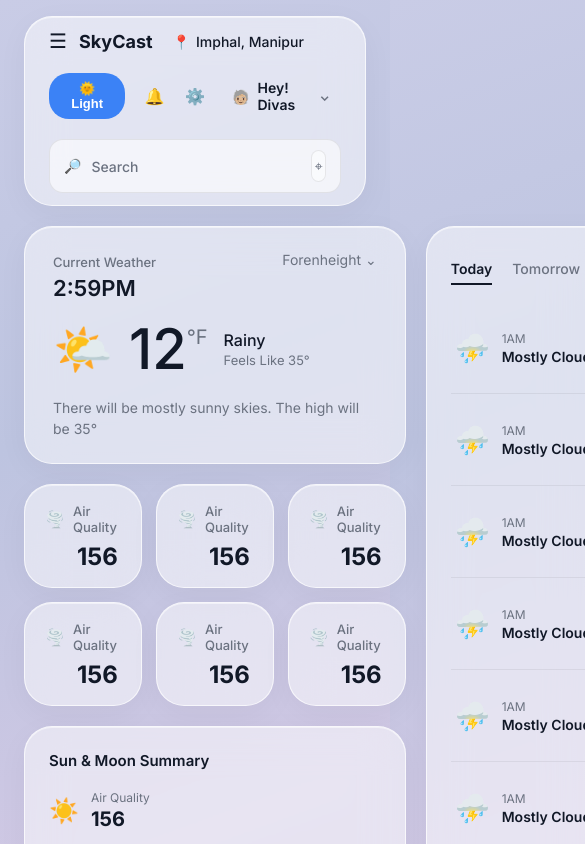
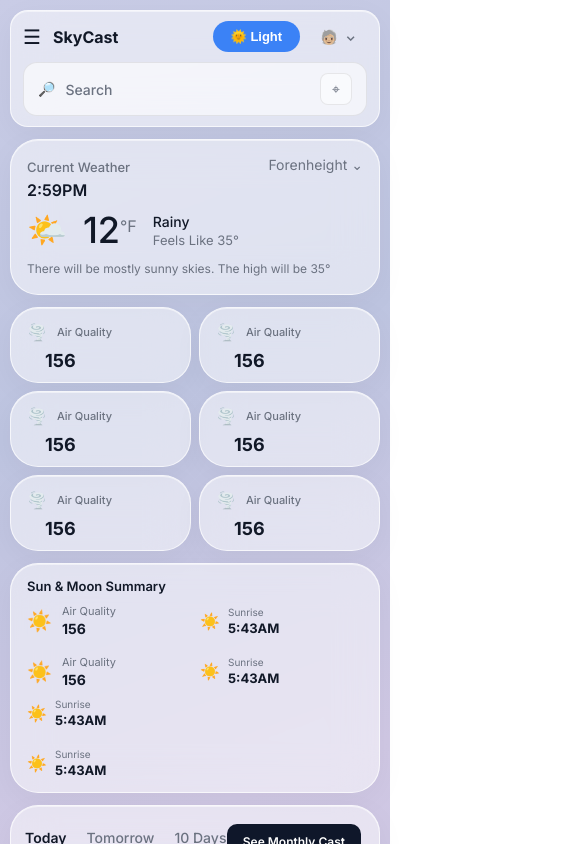
Before and after one commit to Divasdev/Let-S-React, a React (Vite) app in the folder Weather-App/: page / in a window 390 px wide. Shown: the top 844 px of the page, 585 px wide, since content can reach past the window. Built offline with nearby package versions, Linux system fonts and the light colour scheme.

Commit message:
UI COMPLETED

```diff
--- a/Weather-App/src/App.css
+++ b/Weather-App/src/App.css
@@ -6,3 +6,27 @@
   flex-direction: column;
   gap: 20px;
 }
+
+/* ── Tablet ─────────────────────────── */
+@media (max-width: 1024px) {
+  .app-shell {
+    padding: 14px 18px;
+    gap: 16px;
+  }
+}
+
+/* ── Mobile ─────────────────────────── */
+@media (max-width: 768px) {
+  .app-shell {
+    padding: 12px 14px;
+    gap: 14px;
+  }
+}
+
+/* ── Small Mobile ────────────────────── */
+@media (max-width: 480px) {
+  .app-shell {
+    padding: 10px 10px;
+    gap: 12px;
+  }
+}
--- a/Weather-App/src/components/CurrentWeatherHero/CurrentWeatherHero.css
+++ b/Weather-App/src/components/CurrentWeatherHero/CurrentWeatherHero.css
@@ -98,3 +98,71 @@
   line-height: 1.5;
   color: var(--text-secondary);
 }
+
+/* ── Tablet ─────────────────────────── */
+@media (max-width: 1024px) {
+  .current-weather-card {
+    padding: 20px 22px;
+    gap: 16px;
+  }
+
+  .temperature h1 {
+    font-size: 48px;
+  }
+
+  .weather-icon {
+    font-size: 42px;
+  }
+}
+
+/* ── Mobile ─────────────────────────── */
+@media (max-width: 768px) {
+  .current-weather-card {
+    padding: 18px 20px;
+    gap: 14px;
+  }
+
+  .temperature h1 {
+    font-size: 42px;
+  }
+
+  .weather-icon {
+    font-size: 38px;
+  }
+
+  .current-time {
+    font-size: 18px;
+  }
+}
+
+/* ── Small Mobile ────────────────────── */
+@media (max-width: 480px) {
+  .current-weather-card {
+    padding: 16px;
+    gap: 12px;
+  }
+
+  .temperature h1 {
+    font-size: 36px;
+  }
+
+  .temperature span {
+    font-size: 16px;
+  }
+
+  .weather-icon {
+    font-size: 32px;
+  }
+
+  .current-time {
+    font-size: 16px;
+  }
+
+  .weather-details h3 {
+    font-size: 14px;
+  }
+
+  .weather-description {
+    font-size: 12px;
+  }
+}
--- a/Weather-App/src/components/Forecast/ForecastList.jsx
+++ b/Weather-App/src/components/Forecast/ForecastList.jsx
@@ -16,6 +16,7 @@ export function ForecastList(){
           <ForecastRow />
           <ForecastRow />
           <ForecastRow />
+          <ForecastRow />
         </div>
 
         <div className="scroll-indicator">▼</div>
--- a/Weather-App/src/components/Forecast/ForecastRow.css
+++ b/Weather-App/src/components/Forecast/ForecastRow.css
@@ -88,3 +88,71 @@
   margin-left: auto;
   text-align: right;
 }
+
+/* ── Tablet ─────────────────────────── */
+@media (max-width: 1024px) {
+  .forecast-row {
+    gap: 14px;
+    padding: 12px 4px;
+  }
+
+  .forecast-left {
+    min-width: 130px;
+  }
+
+  .forecast-temp {
+    font-size: 26px;
+    min-width: 58px;
+  }
+}
+
+/* ── Mobile ─────────────────────────── */
+@media (max-width: 768px) {
+  .forecast-row {
+    gap: 10px;
+    padding: 10px 2px;
+  }
+
+  .forecast-left {
+    min-width: unset;
+    flex: 1;
+    gap: 10px;
+  }
+
+  .forecast-divider {
+    display: none;
+  }
+
+  .forecast-temp {
+    font-size: 22px;
+    min-width: unset;
+  }
+
+  .forecast-extra {
+    font-size: 11px;
+  }
+}
+
+/* ── Small Mobile ────────────────────── */
+@media (max-width: 480px) {
+  .forecast-row {
+    gap: 8px;
+    padding: 9px 2px;
+  }
+
+  .forecast-weather-icon {
+    font-size: 22px;
+  }
+
+  .forecast-condition {
+    font-size: 12px;
+  }
+
+  .forecast-time {
+    font-size: 11px;
+  }
+
+  .forecast-temp {
+    font-size: 20px;
+  }
+}
--- a/Weather-App/src/components/Layout/MainLayout.css
+++ b/Weather-App/src/components/Layout/MainLayout.css
@@ -14,7 +14,7 @@
 .left-panel {
   display: flex;
   flex-direction: column;
-
+  justify-content: space-between;
   gap: 20px;
 }
 
@@ -30,6 +30,44 @@
   -webkit-backdrop-filter: blur(20px);
 
   padding: 24px;
+}
 
-  max-height: calc(100vh - 100px);
+/* ── Tablet ─────────────────────────── */
+@media (max-width: 1024px) {
+  .main-layout {
+    grid-template-columns: 1fr 1fr;
+    gap: 16px;
+  }
 }
+
+/* ── Mobile — stack vertically ───────── */
+@media (max-width: 768px) {
+  .main-layout {
+    grid-template-columns: 1fr;
+    gap: 14px;
+  }
+
+  .left-panel {
+    justify-content: flex-start;
+    gap: 14px;
+  }
+
+  .right-panel {
+    padding: 18px;
+  }
+}
+
+/* ── Small Mobile ────────────────────── */
+@media (max-width: 480px) {
+  .main-layout {
+    gap: 12px;
+  }
+
+  .left-panel {
+    gap: 12px;
+  }
+
+  .right-panel {
+    padding: 14px;
+  }
+}
--- a/Weather-App/src/components/Navbar/Navbar.css
+++ b/Weather-App/src/components/Navbar/Navbar.css
@@ -173,16 +173,70 @@
   color: var(--text-secondary);
 }
 
-/* RESPONSIVE */
-
-@media (max-width: 1100px) {
+/* ── Tablet ─────────────────────────── */
+@media (max-width: 1024px) {
   .navbar {
-    flex-wrap: wrap;
+    gap: 14px;
+    padding: 12px 18px;
   }
 
   .navbar-center {
-    order: 3;
-    max-width: 100%;
-    flex-basis: 100%;
+    max-width: 280px;
+  }
+
+  .location-display {
+    display: none;
   }
 }
+
+/* ── Mobile ─────────────────────────── */
+@media (max-width: 768px) {
+  .navbar {
+    flex-wrap: wrap;
+    gap: 10px;
+    padding: 12px 16px;
+    border-radius: var(--radius-xl);
+  }
+
+  .navbar-left {
+    gap: 12px;
+  }
+
+  /* Search bar drops to second row */
+  .navbar-center {
+    order: 3;
+    flex-basis: 100%;
+    max-width: 100%;
+  }
+
+  .navbar-right {
+    gap: 8px;
+  }
+
+  /* Hide settings button on mobile */
+  .settings-btn {
+    display: none;
+  }
+
+  /* Compact profile — just emoji + arrow */
+  .profile span:nth-child(2) {
+    display: none;
+  }
+}
+
+/* ── Small Mobile ────────────────────── */
+@media (max-width: 480px) {
+  .navbar {
+    padding: 10px 12px;
+    border-radius: var(--radius-lg);
+  }
+
+  .brand-text {
+    font-size: 16px;
+  }
+
+  /* Hide notification button too */
+  .notification-btn {
+    display: none;
+  }
+}
--- a/Weather-App/src/components/StatsGrid/StatsGrid.css
+++ b/Weather-App/src/components/StatsGrid/StatsGrid.css
@@ -65,3 +65,50 @@
   line-height: 1;
   margin-left: 32px;
 }
+
+/* ── Tablet ─────────────────────────── */
+@media (max-width: 1024px) {
+  .stats-grid {
+    grid-template-columns: repeat(2, 1fr);
+    gap: 12px;
+  }
+}
+
+/* ── Mobile ─────────────────────────── */
+@media (max-width: 768px) {
+  .stats-grid {
+    grid-template-columns: repeat(2, 1fr);
+    gap: 10px;
+  }
+
+  .stat-card {
+    padding: 14px 16px;
+  }
+
+  .stat-value {
+    font-size: 20px;
+    margin-left: 24px;
+  }
+}
+
+/* ── Small Mobile ────────────────────── */
+@media (max-width: 480px) {
+  .stats-grid {
+    grid-template-columns: 1fr 1fr;
+    gap: 8px;
+  }
+
+  .stat-card {
+    padding: 12px 14px;
+    gap: 8px;
+  }
+
+  .stat-value {
+    font-size: 18px;
+    margin-left: 20px;
+  }
+
+  .stat-title {
+    font-size: 11px;
+  }
+}
--- a/Weather-App/src/components/SunMoonCard/SunMoonCard.css
+++ b/Weather-App/src/components/SunMoonCard/SunMoonCard.css
@@ -4,7 +4,7 @@
 
 .sun-moon-card {
   width: 100%;
-  padding: 24px;
+  padding: 18px 20px;
   border-radius: var(--radius-2xl);
 
   background: var(--card-bg);
@@ -16,9 +16,9 @@
 }
 
 .card-title {
-  font-size: 15px;
+  font-size: 14px;
   font-weight: 600;
-  margin-bottom: 20px;
+  margin-bottom: 14px;
   color: var(--text-primary);
 }
 
@@ -27,7 +27,7 @@
   display: grid;
   grid-template-columns: 1.2fr 1fr 1.4fr 1fr;
   align-items: center;
-  gap: 20px;
+  gap: 16px;
 }
 
 /* LEFT SECTION — Icon + Label + Value */
@@ -35,27 +35,27 @@
 .summary-left {
   display: flex;
   flex-direction: column;
-  gap: 24px;
+  gap: 18px;
 }
 
 .summary-item {
   display: flex;
   align-items: center;
-  gap: 12px;
+  gap: 10px;
 }
 
 .summary-icon {
-  font-size: 24px;
+  font-size: 20px;
 }
 
 .summary-info p {
-  font-size: 12px;
+  font-size: 11px;
   color: var(--text-secondary);
   margin-bottom: 2px;
 }
 
 .summary-info h3 {
-  font-size: 20px;
+  font-size: 18px;
   font-weight: 700;
   color: var(--text-primary);
 }
@@ -66,27 +66,27 @@
 .summary-right {
   display: flex;
   flex-direction: column;
-  gap: 28px;
+  gap: 20px;
 }
 
 .time-block {
   display: flex;
   align-items: center;
-  gap: 10px;
+  gap: 8px;
 }
 
 .time-icon {
-  font-size: 18px;
+  font-size: 16px;
 }
 
 .time-block p {
-  font-size: 11px;
+  font-size: 10px;
   color: var(--text-secondary);
   margin-bottom: 2px;
 }
 
 .time-block h3 {
-  font-size: 14px;
+  font-size: 13px;
   font-weight: 700;
   color: var(--text-primary);
 }
@@ -96,22 +96,22 @@
 .arc-section {
   display: flex;
   flex-direction: column;
-  gap: 24px;
+  gap: 16px;
   align-items: center;
 }
 
 .sun-arc {
   position: relative;
-  width: 160px;
-  height: 80px;
+  width: 140px;
+  height: 70px;
 }
 
 .arc-line {
-  width: 160px;
-  height: 80px;
+  width: 140px;
+  height: 70px;
 
-  border-top-left-radius: 160px;
-  border-top-right-radius: 160px;
+  border-top-left-radius: 140px;
+  border-top-right-radius: 140px;
 
   border: 4px solid transparent;
   border-bottom: 0;
@@ -159,15 +159,54 @@
   box-shadow: 0 0 12px rgba(59, 130, 246, 0.5);
 }
 
-/* RESPONSIVE */
-
-@media (max-width: 1200px) {
+/* ── Tablet ─────────────────────────── */
+@media (max-width: 1024px) {
   .sun-moon-content {
-    grid-template-columns: 1fr;
-    gap: 16px;
+    grid-template-columns: 1fr 1fr;
+    gap: 14px;
   }
 
   .arc-section {
-    align-items: center;
+    grid-column: 1 / -1;
+    flex-direction: row;
+    justify-content: center;
+    gap: 32px;
   }
 }
+
+/* ── Mobile ─────────────────────────── */
+@media (max-width: 768px) {
+  .sun-moon-content {
+    grid-template-columns: 1fr 1fr;
+    gap: 12px;
+  }
+
+  .arc-section {
+    display: none; /* Hide arcs on mobile to save space */
+  }
+
+  .summary-info h3 {
+    font-size: 16px;
+  }
+
+  .sun-moon-card {
+    padding: 14px 16px;
+  }
+}
+
+/* ── Small Mobile ────────────────────── */
+@media (max-width: 480px) {
+  .sun-moon-content {
+    grid-template-columns: 1fr 1fr;
+    gap: 10px;
+  }
+
+  .summary-info h3 {
+    font-size: 14px;
+  }
+
+  .card-title {
+    font-size: 13px;
+    margin-bottom: 10px;
+  }
+}
```
